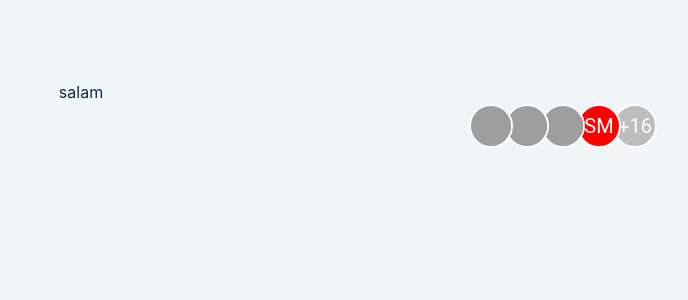
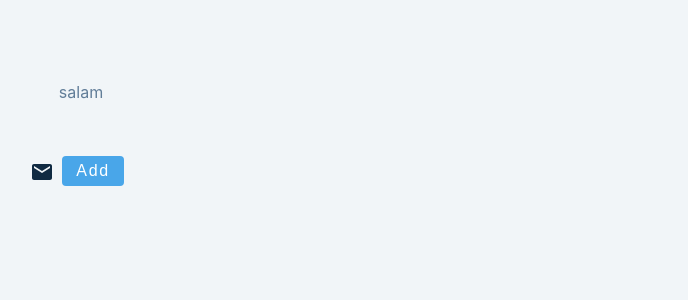
Before and after one commit to alivarastepour/react, a React (Create React App) app: page / in a window 1280 px wide. Shown: the top 300 px of the page, without its empty margins (559-1247 px from the left). Built offline with nearby package versions, Linux system fonts and the light colour scheme; grey boxes are pictures that could not be loaded.

Commit message:
MUI Badge

```diff
--- a/src/App.js
+++ b/src/App.js
@@ -1,5 +1,5 @@
 import React from "react";
-import Setup from "./tutorial/28-MUI/Avatar";
+import Setup from "./tutorial/28-MUI/Badge";
 function App() {
   return (
     <div className="container">
--- /dev/null
+++ b/src/tutorial/28-MUI/Badge.js
@@ -0,0 +1,27 @@
+import React, { useState } from "react";
+import { Badge } from "@mui/material";
+import MailIcon from "@mui/icons-material/Mail";
+
+const Setup = () => {
+  const [state, setState] = useState(0);
+  return (
+    <>
+      <p>salam</p>
+      <div>
+        <Badge
+          badgeContent={state}
+          max={10}
+          color="primary"
+          invisible={state === 0}
+          variant="dot"
+        >
+          <MailIcon />
+        </Badge>
+        <button className="btn" onClick={() => setState(state + 1)}>
+          add
+        </button>
+      </div>
+    </>
+  );
+};
+export default Setup;
```
